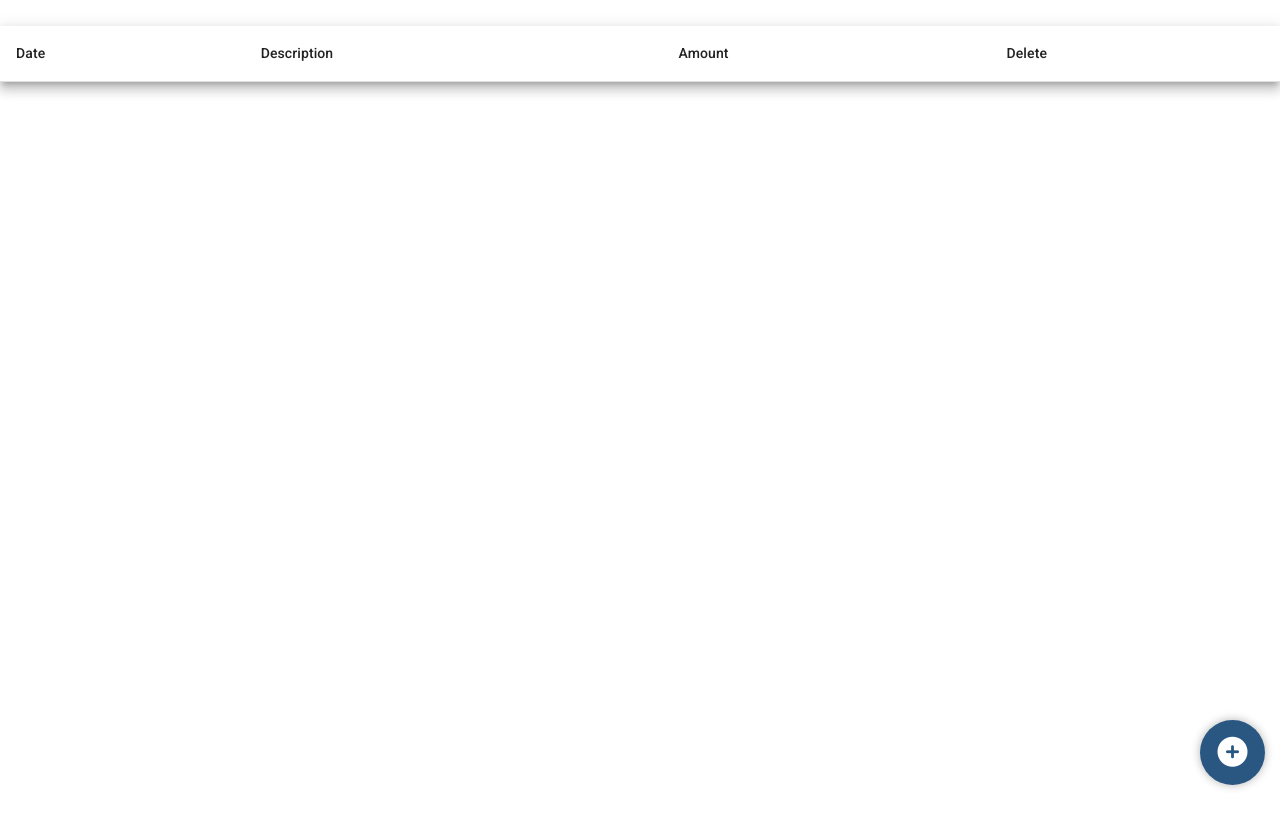
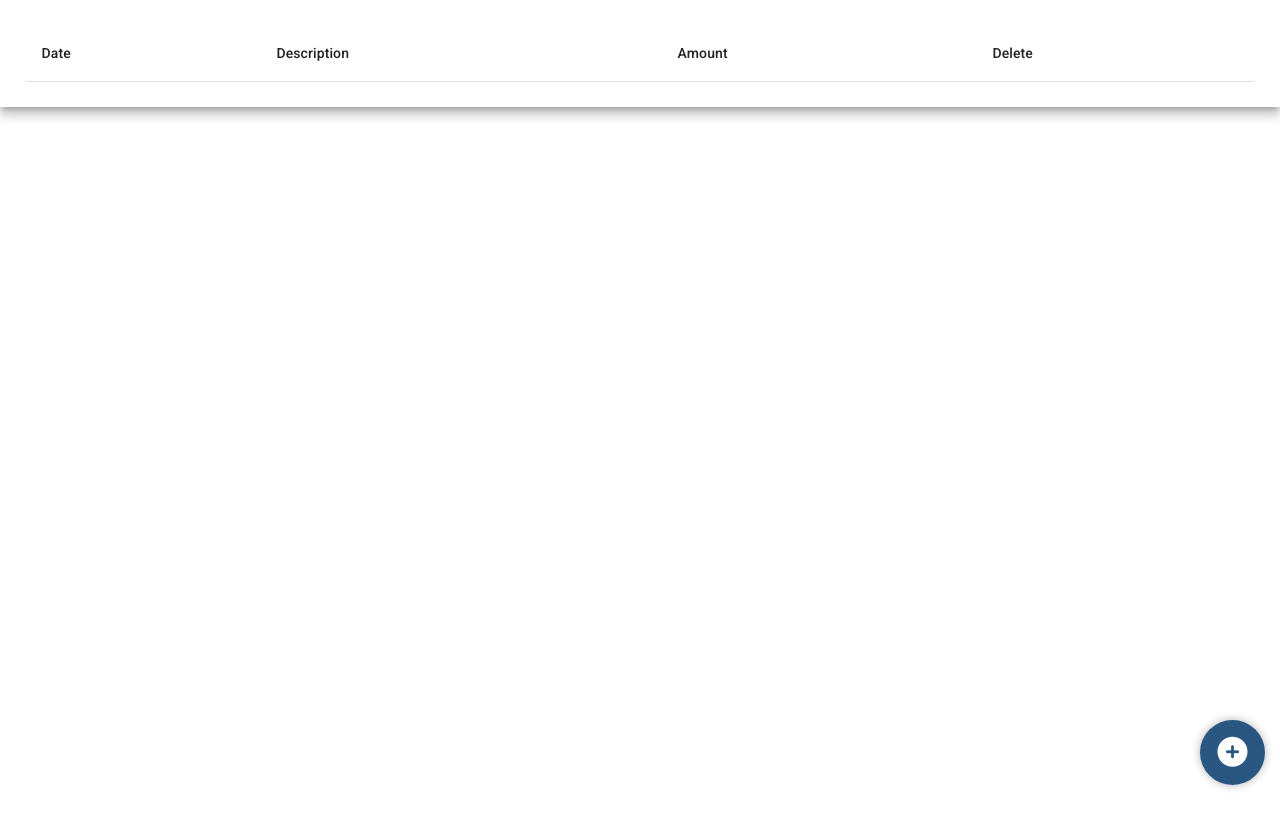
Before and after one commit to huanan1/money-manager-pwa, an Angular app: page / in a window 1280 px wide. After the commit the page ends 800 px from the top, so only its background shows below. Built offline with nearby package versions, Linux system fonts and the light colour scheme.

Commit message:
added app icon

```diff
--- a/src/app/home/home.component.scss
+++ b/src/app/home/home.component.scss
@@ -22,7 +22,7 @@
 }
 
 table {
-    margin-top: 2%;
+    padding: 2%;
 }
 
 #deleteBtn {
--- a/src/index.html
+++ b/src/index.html
@@ -7,6 +7,7 @@
   <base href="/">
   <meta name="viewport" content="width=device-width, initial-scale=1, shrink-to-fit=yes">
   <link rel="manifest" href="/manifest.json">
+  <link rel="icon" type="image/x-icon" href="assets/logo.png">
   <script src="https://kit.fontawesome.com/606d4e16e1.js" crossorigin="anonymous"></script>
   <link rel="preconnect" href="https://fonts.gstatic.com">
   <link href="https://fonts.googleapis.com/css2?family=Roboto:wght@300;400;500&display=swap" rel="stylesheet">
```
Also changed, not shown: 1 other file (tests, documents, lock files or other folders).
